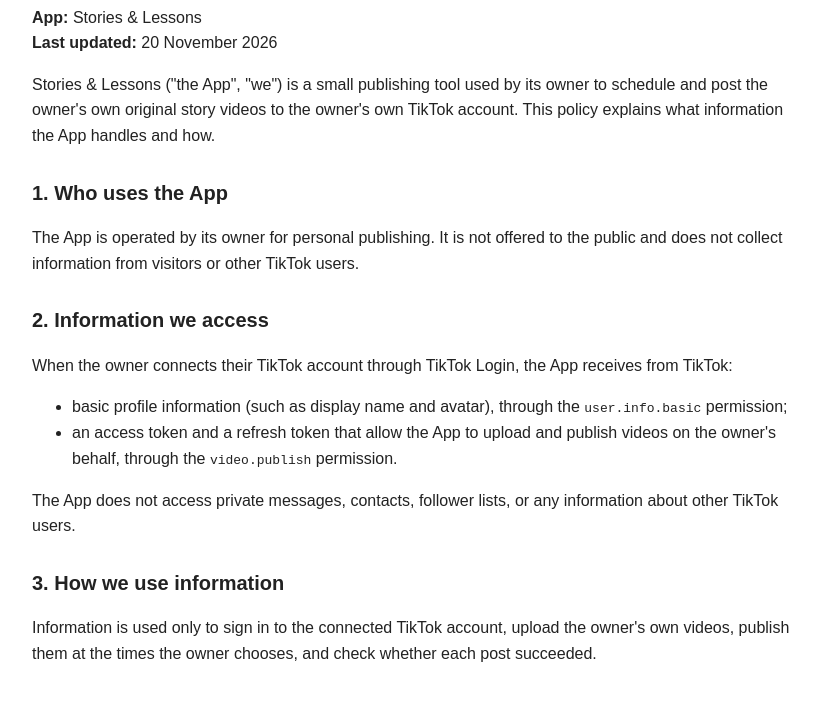
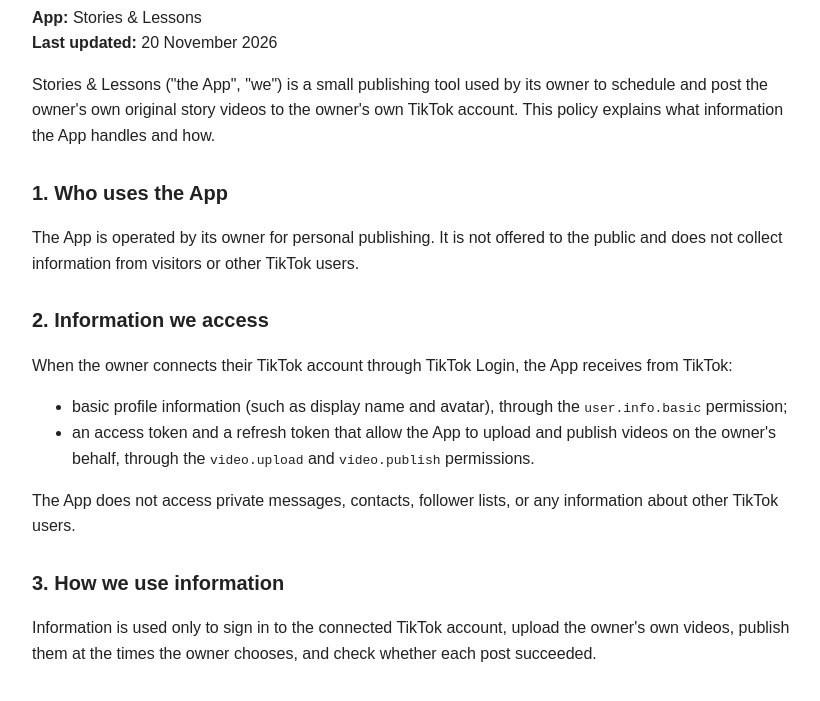
Before and after one commit to Airfohsah/stories-lessons, a plain HTML site: page privacy_policy.html in a window 1280 px wide. Shown: the part 99-800 px from the top of the page, without its empty margins (228-1048 px from the left). Drawn offline with Linux system fonts and the light colour scheme.

Commit message:
Privacy policy: restore video.upload permission
Co-Authored-By: Claude Sonnet 5.5 <noreply@anthropic.com>

```diff
--- a/privacy_policy.html
+++ b/privacy_policy.html
@@ -15,7 +15,7 @@
 <p>When the owner connects their TikTok account through TikTok Login, the App receives from TikTok:</p>
 <ul>
 <li>basic profile information (such as display name and avatar), through the <code>user.info.basic</code> permission;</li>
-<li>an access token and a refresh token that allow the App to upload and publish videos on the owner's behalf, through the <code>video.publish</code> permission.</li>
+<li>an access token and a refresh token that allow the App to upload and publish videos on the owner's behalf, through the <code>video.upload</code> and <code>video.publish</code> permissions.</li>
 </ul>
 <p>The App does not access private messages, contacts, follower lists, or any information about other TikTok users.</p>
 
```
